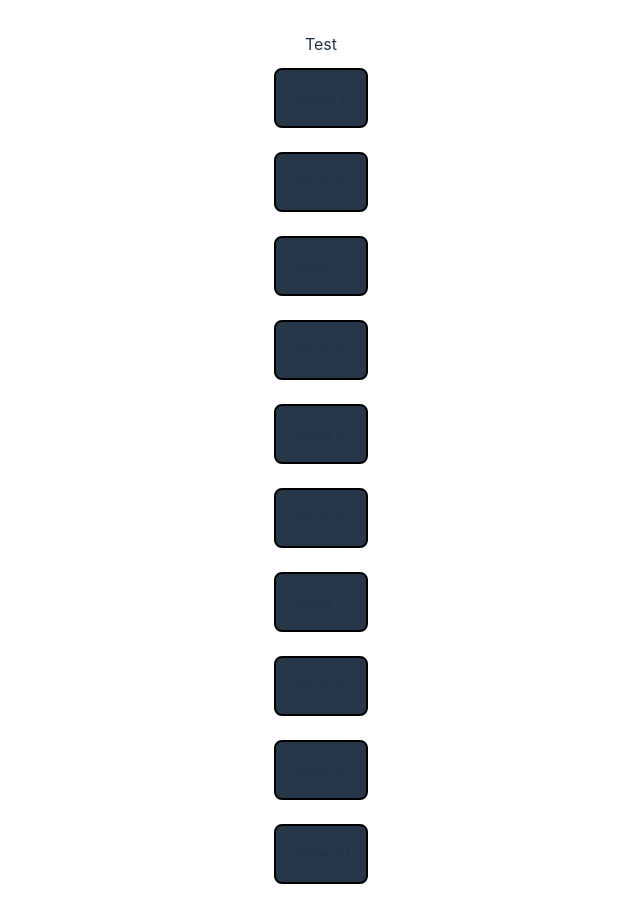
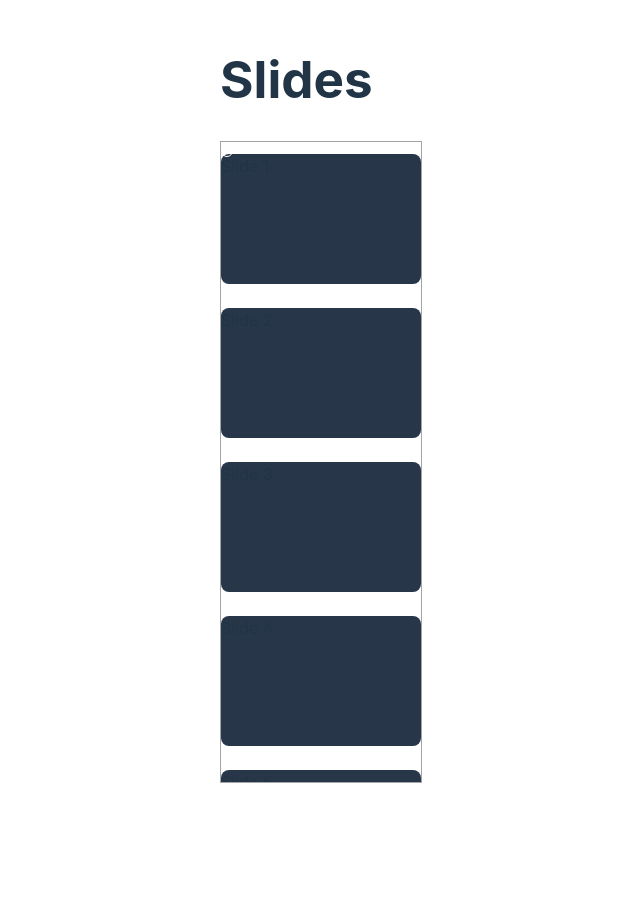
Before and after one commit to DanielHZhang/vue-drag-and-drop, a Vue app: page / in a window 1280 px wide. Shown: the top 922 px of the page, without its empty margins (319-959 px from the left). After the commit the page ends 800 px from the top, so only its background shows below. Built offline with nearby package versions, Linux system fonts and the light colour scheme.

Commit message:
Allow width and height of item to be specified

```diff
--- a/src/components/DragCursor.vue
+++ b/src/components/DragCursor.vue
@@ -1,26 +1,44 @@
+<script setup lang="ts">
+import { computed, ref } from 'vue';
+
+type Props = {
+  isVisible: boolean;
+  offsetY: number;
+};
+
+const props = withDefaults(defineProps<Props>(), {
+  isVisible: false,
+  offsetY: 0,
+});
+const offsetY = computed(() => `${props.offsetY}px`);
+</script>
+
 <template>
-  <div class="divider">
-    <div class="divider-handle" />
-    <hr class="divider-bar" />
+  <div class="drag-cursor">
+    <!-- <div class="drag-cursor" v-if="props.isVisible"> -->
+    <div class="mark" />
+    <hr class="divider" />
   </div>
 </template>
 
 <style scoped>
-.divider {
+.drag-cursor {
   display: flex;
   align-items: center;
   position: absolute;
+  top: v-bind('offsetY');
 }
 
-.divider-bar {
+.divider {
   /* border: 1px solid white; */
   flex-grow: 1;
+  width: 100px;
   border-style: none;
   border-top: 1px solid white;
   /* width: 100%; */
 }
 
-.divider-handle {
+.mark {
   width: 10px;
   height: 10px;
   /* background-color: lightblue; */
--- a/src/components/DraggableList.vue
+++ b/src/components/DraggableList.vue
@@ -1,20 +1,43 @@
 <script setup lang="ts">
 import { ref } from 'vue';
+import DragCursor from './DragCursor.vue';
+
+type Props = {
+  items: Item[];
+  itemWidth: string;
+  itemHeight: string;
+};
 
 type Item = {
   id: string;
   title: string;
 };
 
-const props = defineProps<{ items: Item[] }>();
+const props = defineProps<Props>();
 const items = ref(props.items);
+const isDragging = ref(false);
+const offsetY = ref(0);
 
 function onDragStart(event: DragEvent, sourceIndex: number) {
-  console.log('drag start:', event);
+  isDragging.value = true;
 
   if (event.dataTransfer) {
     event.dataTransfer.setData('id', sourceIndex.toString());
   }
+}
+
+function onDragOver(event: DragEvent, index: number) {
+  event.preventDefault();
+
+  if (event.target instanceof HTMLElement) {
+    console.log('index', index, event.target.offsetTop);
+    offsetY.value = event.target.offsetTop;
+    //
+  }
+}
+
+function onDragEnd(event: DragEvent) {
+  isDragging.value = false;
 }
 
 function onDrop(event: DragEvent, targetIndex: number) {
@@ -44,20 +67,18 @@ function onDrop(event: DragEvent, targetIndex: number) {
   }
   console.log(items.value);
 }
-
-function onDragOver(event: DragEvent) {
-  event.preventDefault();
-}
 </script>
 
 <template>
   <ol class="drag-list">
+    <DragCursor :isVisible="isDragging" :offsetY="offsetY" />
     <li
       class="drop-zone"
       v-for="(item, index) in items"
       @dragstart="onDragStart($event, index)"
+      @dragover="onDragOver($event, index)"
+      @dragend="onDragEnd"
       @drop="onDrop($event, index + 1)"
-      @dragover="onDragOver"
     >
       <div class="drag-item" draggable="true">{{ item.title }}</div>
     </li>
@@ -69,6 +90,7 @@ function onDragOver(event: DragEvent) {
   list-style-type: none;
   padding: 0;
   margin: 0;
+  position: relative;
 }
 
 .drop-zone {
@@ -76,13 +98,14 @@ function onDragOver(event: DragEvent) {
 }
 
 .drag-item {
-  padding: 16px;
+  width: v-bind('props.itemWidth');
+  height: v-bind('props.itemHeight');
+  /* padding: 16px; */
   border-radius: 8px;
-  border: 2px solid black;
+  /* border: 2px solid black; */
   user-select: none;
   cursor: grab;
   background-color: #283649;
-  position: relative;
 }
 
 .drag-item:not(:last-child) {
--- a/src/style.css
+++ b/src/style.css
@@ -56,10 +56,8 @@ button:focus-visible {
 }
 
 #app {
-  max-width: 1280px;
   margin: 0 auto;
-  padding: 2rem;
-  text-align: center;
+  padding: 0;
 }
 
 @media (prefers-color-scheme: light) {
--- a/src/views/Home.vue
+++ b/src/views/Home.vue
@@ -4,8 +4,16 @@ import { tempSlidesData } from '../api';
 </script>
 
 <template>
-  <div>Test</div>
-  <DraggableList :items="tempSlidesData" />
+  <h1>Slides</h1>
+  <section class="slides">
+    <DraggableList :items="tempSlidesData" :item-width="'200px'" :item-height="'130px'" />
+  </section>
 </template>
 
-<style scoped></style>
+<style scoped>
+.slides {
+  height: 80vh;
+  overflow-y: auto;
+  border: 1px solid rgba(126, 126, 126, 0.705);
+}
+</style>
```
